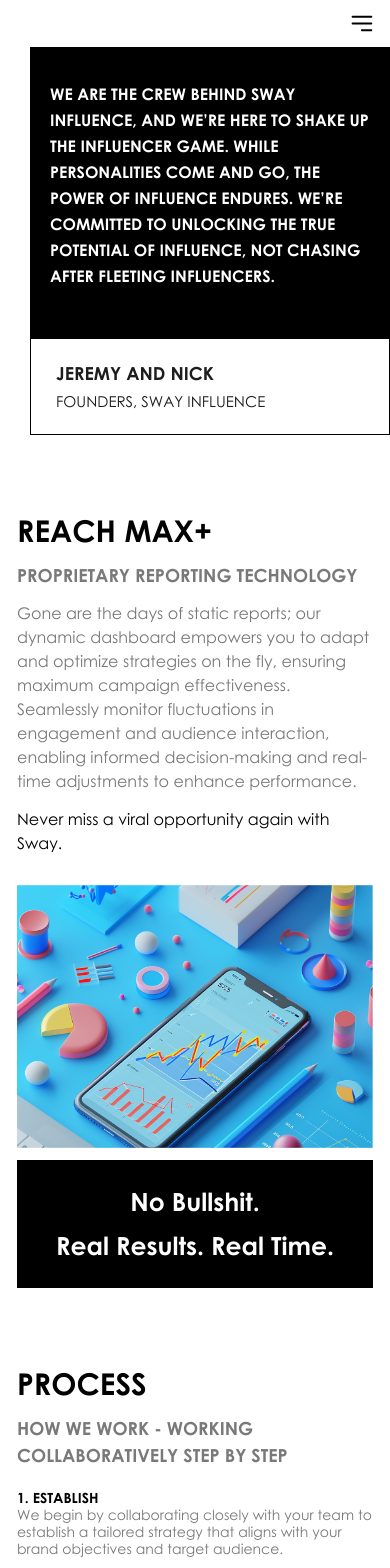
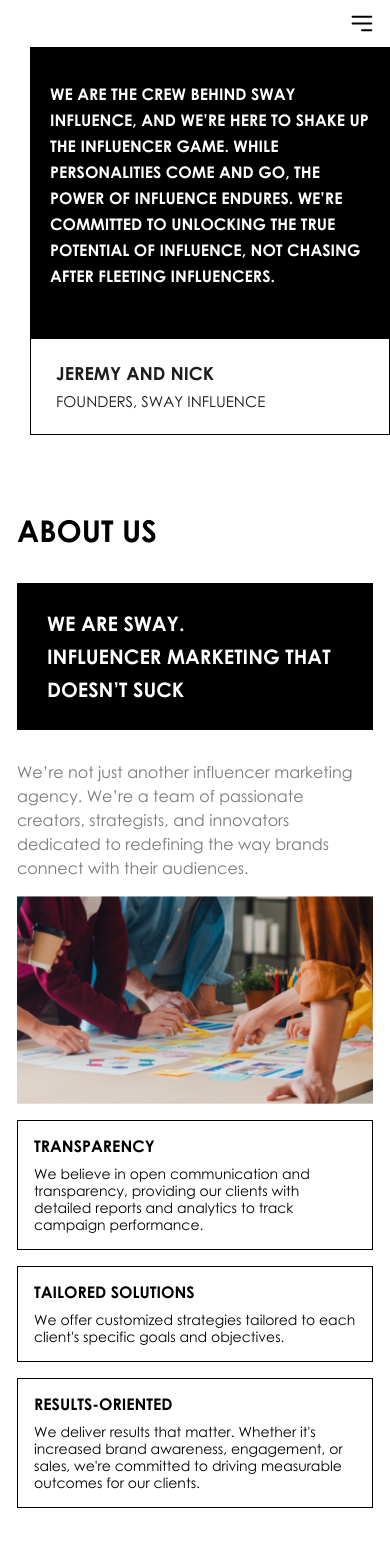
Before and after one commit to Hillel1408/SWAY, a Next.js app: page / in a window 390 px wide. Shown: the top 1568 px of the page. Built offline with nearby package versions, Linux system fonts and the light colour scheme.

Commit message:
AboutUs адаптив

```diff
--- a/src/app/page.tsx
+++ b/src/app/page.tsx
@@ -6,7 +6,7 @@
             {/* <Intro />
             <OurWork /> */}
             <Note />
-            {/* <AboutUs /> */}
+            <AboutUs />
             <ReachMax />
             <Process />
             <Guarantee />
--- a/src/components/AboutUs/AboutUs.tsx
+++ b/src/components/AboutUs/AboutUs.tsx
@@ -15,25 +15,25 @@
     ];
 
     return (
-        <div className="max-w-[1440px] mx-auto pb-[130px]">
-            <div className="max-w-[1340px] ml-auto grid grid-cols-2">
+        <div className="max-w-[1474px] mx-auto pb-[130px] px-[17px] md:pb-[74px]">
+            <div className="max-w-[1340px] ml-auto grid grid-cols-2 md:grid-cols-1">
                 <div>
-                    <h2 className="font-bold text-[36px] leading-[44px] text-black mb-[27px] uppercase">about us</h2>
-                    <div className="py-[14px] pl-[30px] bg-black text-white text-[26px] font-bold leading-[33px] mb-[34px]">
+                    <h2 className="font-bold text-[36px] leading-[44px] text-black mb-[27px] uppercase md:text-[30px] md:mb-[30px]">about us</h2>
+                    <div className="py-[14px] px-[30px] bg-black text-white text-[26px] font-bold leading-[33px] mb-[34px] md:text-[20px] md:py-6 md:mb-[30px]">
                         WE ARE SWAY. <br />
                         INFLUENCER MARKETING THAT <br />
                         DOESN’T SUCK
                     </div>
-                    <p className="max-w-[458px] text-[20px] leading-[24px] text-[#797979]">
+                    <p className="max-w-[458px] text-[20px] leading-[24px] text-[#797979] pb-4 md:text-[16px]">
                         We’re not just another influencer marketing agency. We’re a team of passionate creators, strategists, and innovators dedicated to
                         redefining the way brands connect with their audiences.
                     </p>
                 </div>
-                <img src="img/img-4.png" alt="" />
+                <img src="img/img-4.png" alt="" className="h-full object-cover" />
             </div>
-            <div className="grid grid-cols-3 gap-6 max-w-[1340px] ml-auto">
+            <div className="grid grid-cols-3 gap-6 max-w-[1340px] ml-auto md:grid-cols-1 md:mt-[16px] md:gap-[16px]">
                 {list.map((item, index) => (
-                    <div key={index} className="border border-black py-[30px] px-[33px]">
+                    <div key={index} className="border border-black py-[30px] px-[33px] md:p-[16px]">
                         <p className="mb-[9px] font-bold text-[16px] leading-[19px] text-bold">{item.title}</p>
                         <p className="text-[14px] leading-[17px] text-black">{item.text}</p>
                     </div>
```
